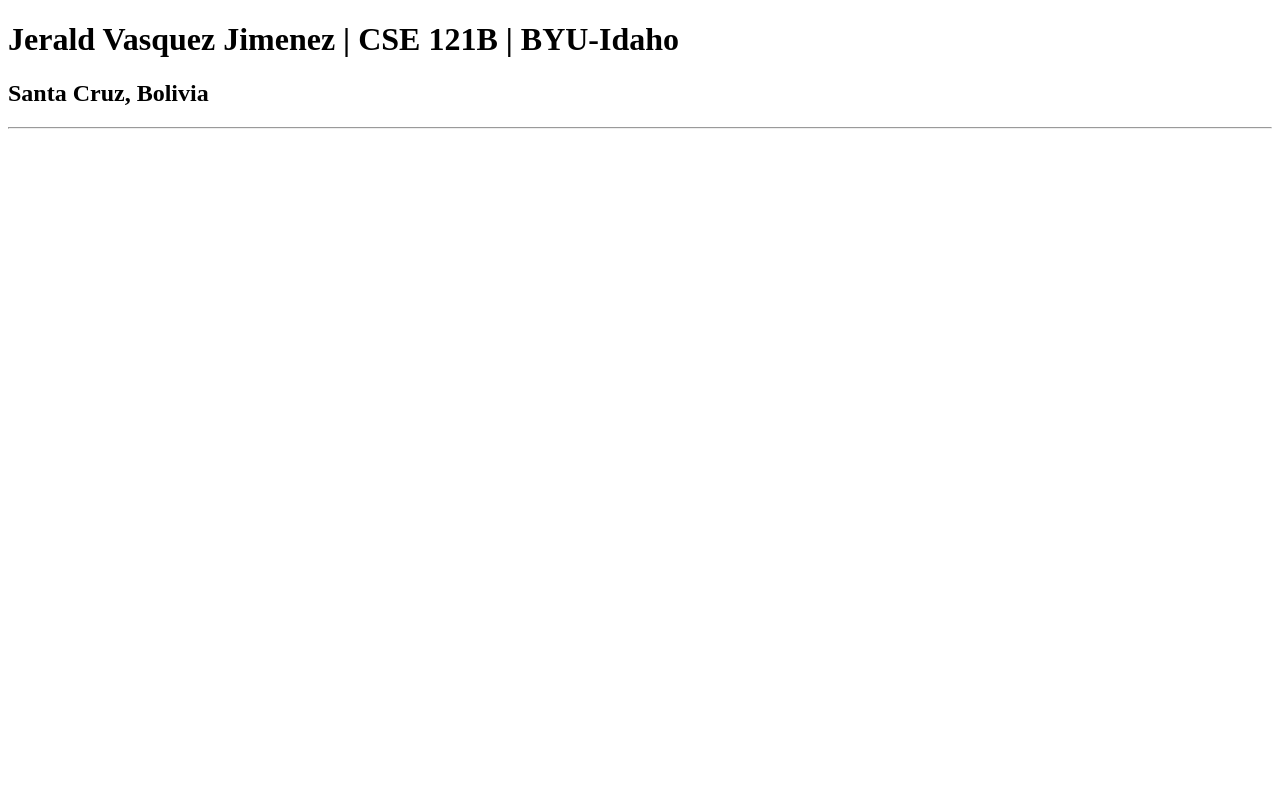
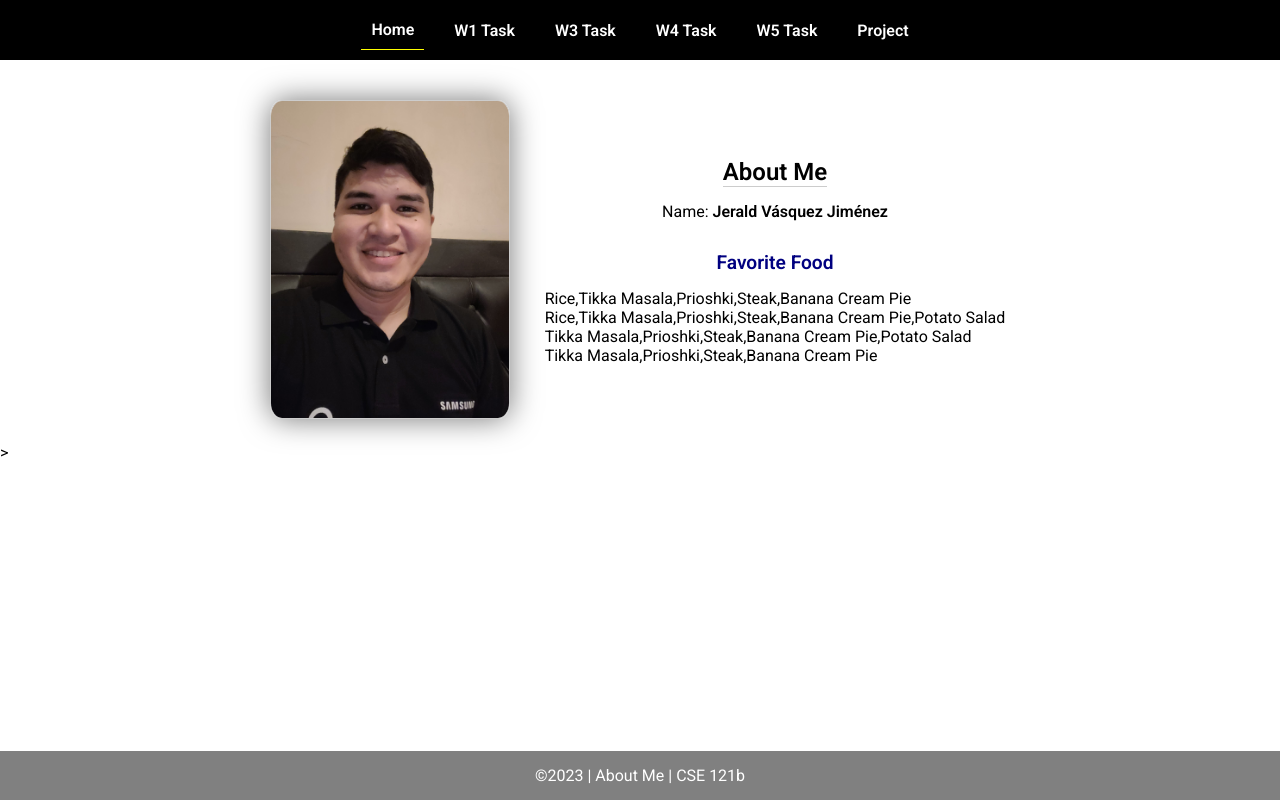
Before and after one commit to jeraldvj/cse121b, a plain HTML site: page index.html in a window 1280 px wide. Drawn offline with Linux system fonts and the light colour scheme.

Commit message:
W02-task completed

```diff
--- a/index.html
+++ b/index.html
@@ -1,13 +1,46 @@
 <!DOCTYPE html>
 <html lang="en">
 <head>
-    <meta charset="UTF-8">
-    <meta name="viewport" content="width=device-width, initial-scale=1.0">
-    <title>Jerald Vasquez Jimenez | CSE 121B | BYU-Idaho</title>
+  <meta charset="UTF-8">
+  <meta name="viewport" content="width=device-width, initial-scale=1.0">
+  <title>About Me | CSE 121b | W02: Programming Tasks</title>
+  <link rel="preconnect" href="https://fonts.googleapis.com">
+  <link rel="preconnect" href="https://fonts.gstatic.com" crossorigin>
+  <link href="https://fonts.googleapis.com/css2?family=Roboto:wght@400;600&display=swap"
+    rel="stylesheet">
+  <link rel="stylesheet" href="styles/main.css">
 </head>
+
 <body>
-    <h1>Jerald Vasquez Jimenez | CSE 121B | BYU-Idaho</h1>
-    <h2>Santa Cruz, Bolivia</h2>
-    <hr>
+  <nav>
+    <ul id="menu">
+      <li><a id="toggleMenu">&equiv;</a></li>
+      <li><a href="index.html" class="active">Home</a></li>
+      <li><a href="w01-task.html">W1 Task</a></li>
+      <li><a href="w03-task.html">W3 Task</a></li>
+      <li><a href="w04-task.html">W4 Task</a></li>
+      <li><a href="w05-task.html">W5 Task</a></li>
+      <li><a href="project.html">Project</a></li>
+    </ul>
+  </nav>
+  <main id="home">
+    <picture>
+      <img src="images/placeholder.png" alt="Placeholder Image">
+    </picture>
+    <section>
+      <h1>About Me</h1>
+      <div class="info">Name: <span id="name"></span></div>
+      <h2>Favorite Food</h2>
+      <div class="block" id="food"></div>
+    </section>
+  </main>
+  <footer>
+    &copy;<span id="year"></span> | About Me | CSE 121b
+  </footer>
+  <script src="scripts/main.js"></script>
+  <script src="scripts/w02-task.js"></script>
+</body>
+
+>
 </body>
 </html>
--- /dev/null
+++ b/scripts/main.js
@@ -0,0 +1,9 @@
+// copyright year
+document.querySelector('#year').textContent = new Date().getFullYear();
+
+// toggle menu in small view
+const toggleMenu = () => {
+    document.querySelector('#menu').classList.toggle('open');
+}
+
+document.querySelector('#toggleMenu').addEventListener('click', toggleMenu);
--- /dev/null
+++ b/scripts/w02-task.js
@@ -0,0 +1,34 @@
+/* W02-Task - Profile Home Page */
+
+/* Step 1 - Setup type tasks - no code required */
+
+/* Step 2 - Variables */
+let fullName = 'Jerald Vásquez Jiménez';
+let currentYear = 2023;
+let profilePicture = 'images/profile-pic.jpg';
+
+
+/* Step 3 - Element Variables */
+const nameElement = document.getElementById("name");
+const foodElement = document.getElementById("food");
+const yearElement = document.querySelector('#year');
+const imageElement = document.querySelector("img");
+
+
+/* Step 4 - Adding Content */
+nameElement.innerHTML = `<strong>${fullName}</strong>`;
+yearElement.textContent = currentYear;
+imageElement.setAttribute('src', profilePicture);
+imageElement.setAttribute('alt', 'Profile image of Jerald Vásquez Jiménez');
+
+
+/* Step 5 - Array */
+let favFoods = ["Rice","Tikka Masala","Prioshki","Steak","Banana Cream Pie"];
+foodElement.innerHTML = `${favFoods}`;
+let singleFood = "Potato Salad";
+favFoods.push(singleFood);
+foodElement.innerHTML += `<br>${favFoods}`;
+favFoods.shift();
+foodElement.innerHTML += `<br>${favFoods}`;
+favFoods.pop();
+foodElement.innerHTML += `<br>${favFoods}`;
--- /dev/null
+++ b/styles/main.css
@@ -0,0 +1,157 @@
+/* Universal Selector */
+* {
+    margin: 0;
+    padding: 0;
+    box-sizing: border-box;
+}
+
+/* HTML Selectors */
+body {
+    font-family: 'Roboto', Helvetica, sans-serif;
+}
+
+nav {
+    background-color: black;
+    width: 100%;
+    position: fixed;
+    top: 0;
+}
+
+nav ul {
+    display: flex;
+    flex-direction: column;
+    align-items: center;
+    max-width: fit-content;
+    margin: 0 auto;
+}
+
+nav ul li {
+    flex: 1 1 auto;
+}
+
+nav ul li:first-child {
+    display: block;
+    font-size: 2rem;
+}
+
+nav ul li:first-child a {
+    padding: 1px 10px;
+}
+
+nav ul li {
+    display: none;
+    list-style: none;
+    margin: 10px;
+}
+
+nav ul li a {
+    display: block;
+    padding: 10px;
+    text-decoration: none;
+    font-weight: 600;
+    color: white;
+    text-align: center;
+}
+
+nav ul li a:hover {
+    background-color: #efefef;
+    color: black;
+}
+
+h1, h2 {
+    text-align: center;
+    margin-bottom: 15px;
+
+}
+
+h1 {
+border-bottom: 1px solid #ccc;
+}
+
+h2 {
+    font-size: 1.2rem;
+    color: navy;
+    text-align: center;
+    margin-top: 30px;
+}
+
+main {
+    margin-top: 125px;
+    display: grid;
+    grid-template-columns: 1fr;
+    grid-gap: 20px;
+    align-items: center;
+    justify-content: center;
+}
+
+picture {
+    margin: 0 auto;
+}
+
+picture img {
+    width: 240px;
+    height: auto;
+    border-radius: 5%;
+    border: 1px solid #ccc;
+    box-shadow: 0 0 30px #777;
+}
+
+section {
+    display: flex;
+    flex-direction: column;
+    align-items: center;
+    margin: 10px
+}
+
+label {
+    margin: 15px 0;
+}
+
+footer {
+    background-color: gray;
+    color: white;
+    padding: 15px;
+    text-align: center;
+    width: 100%;
+    position: fixed;
+    bottom: 0;
+}
+
+/* Class Selectors */
+.active {
+    border-bottom: 1px solid yellow;
+}
+
+.open li {
+    display: block;
+}
+
+.block {
+    display: block;
+}
+
+/* ID Selectors */
+
+/* Media Queries */
+@media only screen and (min-width: 32.5em) {
+    nav ul {
+        flex-direction: row;
+    }
+
+    nav ul li:first-child {
+        display: none;
+    }
+
+    nav ul li {
+        display: block;
+    }
+
+    main {
+        margin: 100px auto 20px;
+        grid-template-columns: 250px 1fr;
+        max-width: -moz-fit-content;
+        max-width: fit-content;
+
+    }
+
+}
```
Also changed, not shown: images/placeholder.png (added), images/profile-pic.jpg (added).
